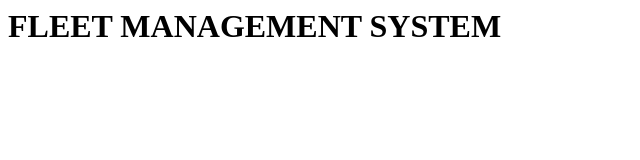
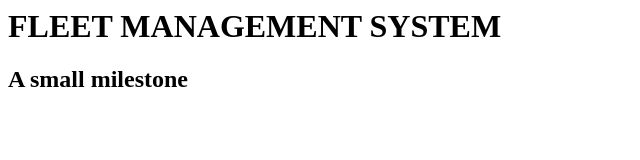
Before and after one commit to madhavansr4/Fleet_Management_System, a plain HTML site: page index.html in a window 1280 px wide. Shown: the whole page, without its empty margins (0-640 px from the left). Drawn offline with Linux system fonts and the light colour scheme.

Commit message:
update one header in html file

```diff
--- a/index.html
+++ b/index.html
@@ -1 +1,2 @@
 <h1>FLEET MANAGEMENT SYSTEM</h1>
+<h2>A small milestone</h2>
```
